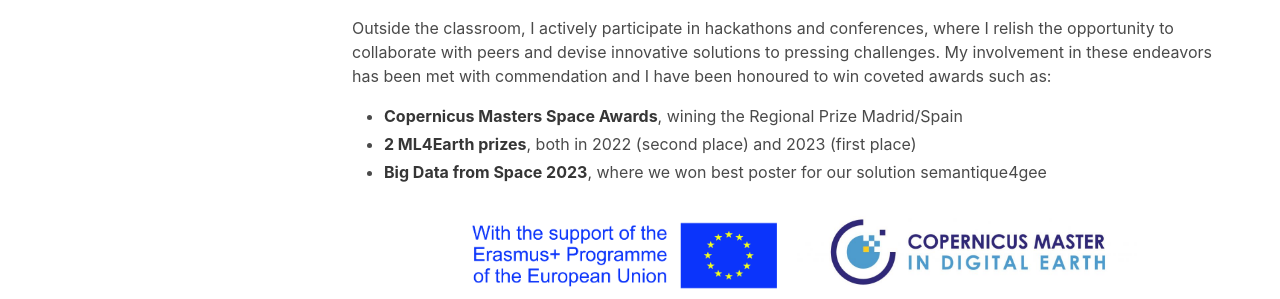
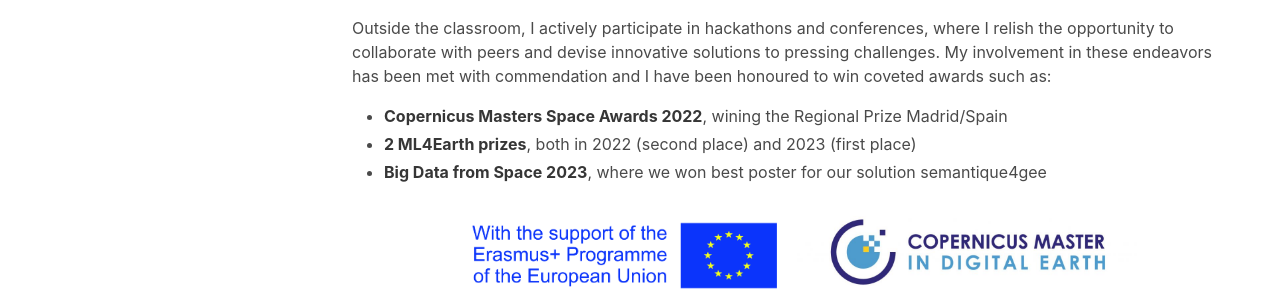
Before and after one commit to lisahligono/lisahligono.github.io, a Jekyll site: the page built from index.html, in a window 1280 px wide. Shown: the part 324-623 px from the top of the page. Built offline with Jekyll 4.4.1, drawn with Linux system fonts in a browser that asks for light colours; nearby versions of some CDN libraries; a style sheet for code colours, icons or effects is not loaded.

Commit message:
Update description.md

```diff
--- a/_includes/description.md
+++ b/_includes/description.md
@@ -5,7 +5,7 @@ My specialization lies in the **Geodata Science track**, where I am thoroughly e
 
 Outside the classroom, I actively participate in hackathons and conferences, where I relish the opportunity to collaborate with peers and devise innovative solutions to pressing challenges. My involvement in these endeavors has been met with commendation and I have been honoured to win coveted awards such as:
 
-* **Copernicus Masters Space Awards**, wining the Regional Prize Madrid/Spain
+* **Copernicus Masters Space Awards 2022**, wining the Regional Prize Madrid/Spain
 * **2 ML4Earth prizes**, both in 2022 (second place) and 2023 (first place)
 * **Big Data from Space 2023**, where we won best poster for our solution semantique4gee
 
```
